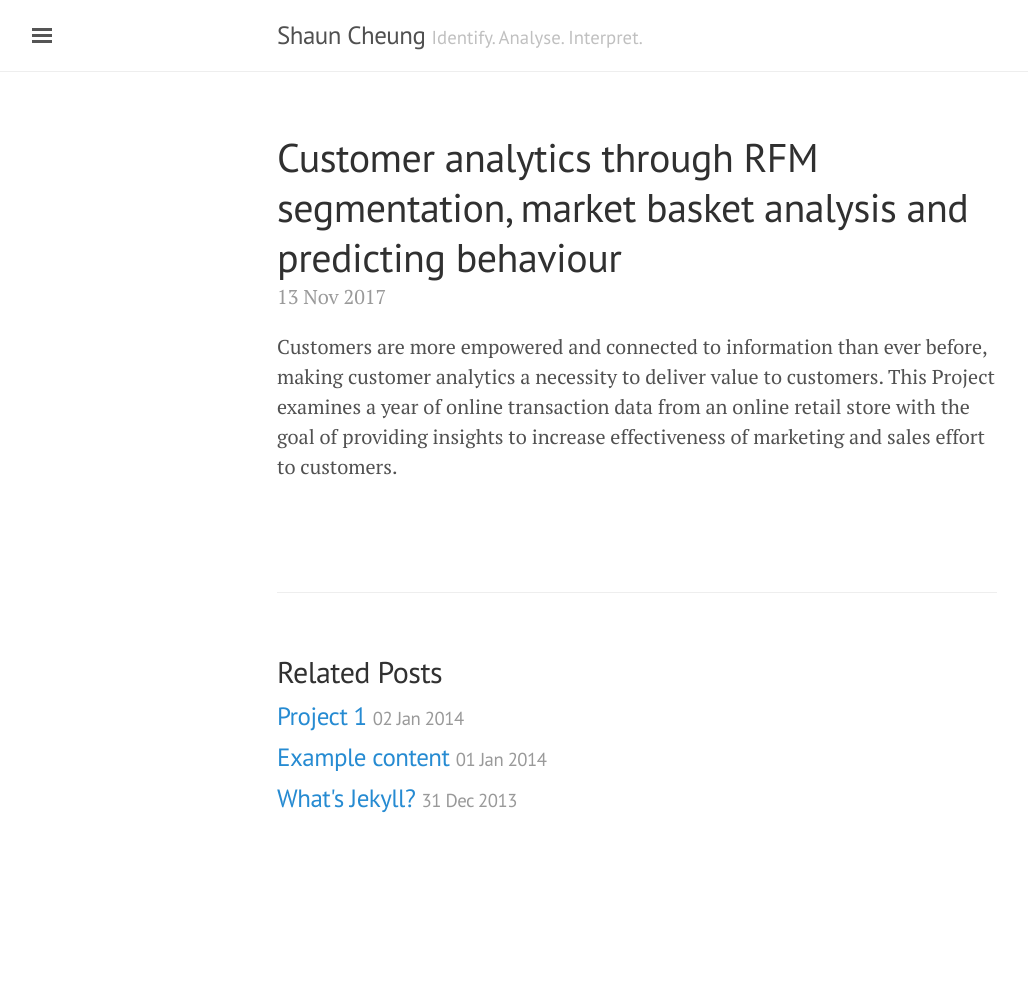
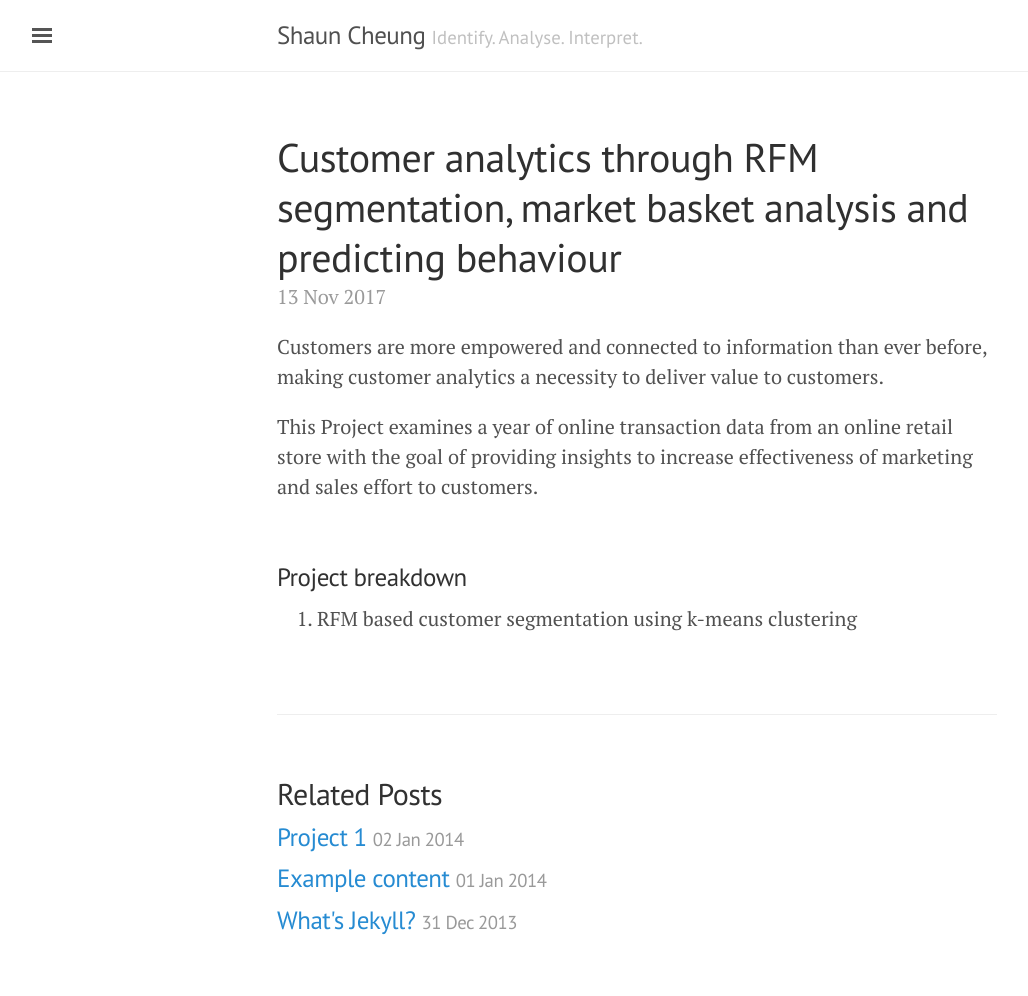
Before and after one commit to shauncheungkt/shauncheungkt.github.io, a Jekyll site: the page built from _posts/2017-11-13-Customer Analytics through Segmentation, Market Basket Analysis and Predictive Analytics.md, in a window 1280 px wide. Shown: the whole page, without its empty margins (3-1031 px from the left). Built offline with Jekyll 4.4.1, drawn with Linux system fonts in a browser that asks for light colours; before the commit the page ends 900 px from its top, so only the background shows below that.

Commit message:
Update 2017-11-13-Customer Analytics through Segmentation, Market Basket Analysis and Predictive Analytics.md

```diff
--- a/_posts/2017-11-13-Customer Analytics through Segmentation, Market Basket Analysis and Predictive Analytics.md
+++ b/_posts/2017-11-13-Customer Analytics through Segmentation, Market Basket Analysis and Predictive Analytics.md
@@ -7,5 +7,11 @@ comments: true
 
 
 
-Customers are more empowered and connected to information than ever before, making customer analytics a necessity to deliver value to customers. This Project examines a year of online transaction data from an online retail store with the goal of providing insights to increase effectiveness of marketing and sales effort to customers.
+Customers are more empowered and connected to information than ever before, making customer analytics a necessity to deliver value to customers.
+
+This Project examines a year of online transaction data from an online retail store with the goal of providing insights to increase effectiveness of marketing and sales effort to customers.
 <br><br>
+
+### Project breakdown
+
+1. RFM based customer segmentation using k-means clustering
```
